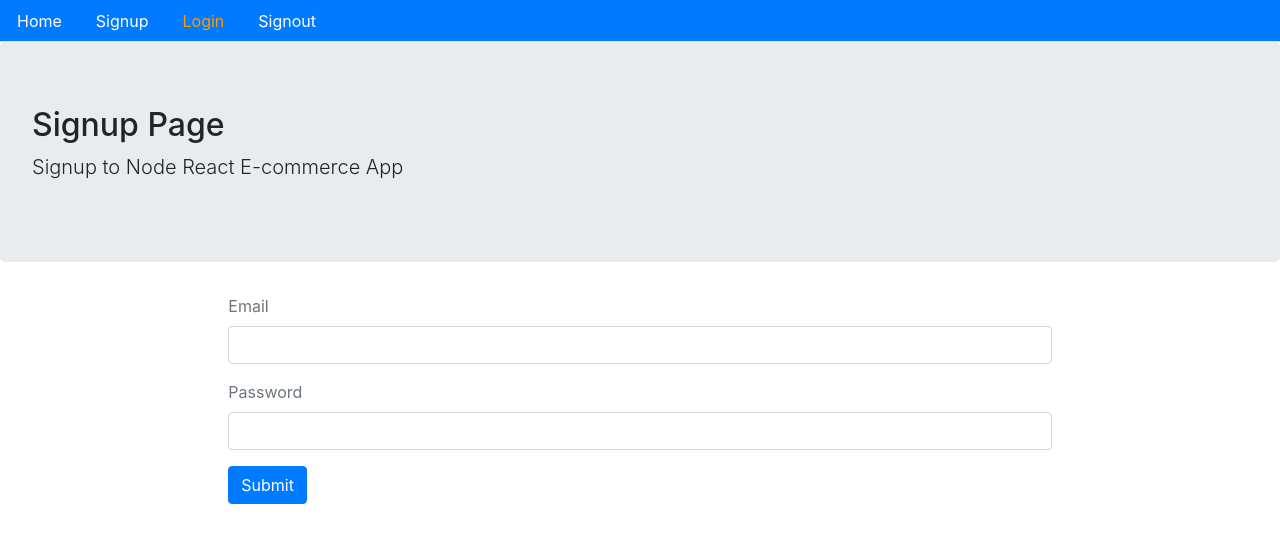
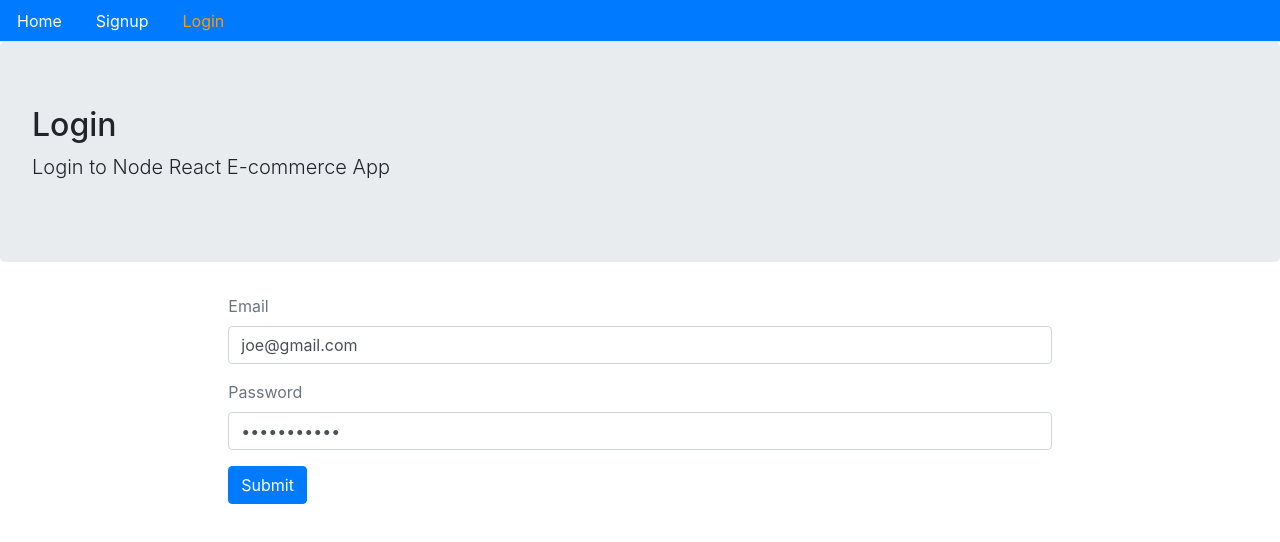
Before and after one commit to kluu1/Bookstore, a React (Create React App) app in the folder client/: page /login in a window 1280 px wide. Shown: the top 542 px of the page. Built offline with nearby package versions, Linux system fonts and the light colour scheme; no server answers.

Commit message:
implemented signin logout frontend

```diff
--- a/client/src/auth/index.js
+++ b/client/src/auth/index.js
@@ -32,6 +32,13 @@ export const authenticate = (data, next) => {
   }
 };
 
+export const isAuthenticated = () => {
+  const token = localStorage.getItem('jwt');
+  if (typeof window == 'undefined') return false;
+  if (!token) return false;
+  return JSON.parse(token);
+};
+
 export const signout = (next) => {
   if (typeof window !== 'undefined') {
     localStorage.removeItem('jwt');
--- a/client/src/core/Menu.js
+++ b/client/src/core/Menu.js
@@ -1,6 +1,6 @@
-import React from 'react';
+import React, { Fragment } from 'react';
 import { Link, withRouter } from 'react-router-dom';
-import { signout } from '../auth';
+import { signout, isAuthenticated } from '../auth';
 
 const isActive = (history, path) => {
   if (history.location.pathname === path) {
@@ -9,35 +9,43 @@ const isActive = (history, path) => {
   return { color: '#fff' };
 };
 
-const Menu = ({history}) => (
+const Menu = ({ history }) => (
   <div>
-    <ul className='nav nav-tabs bg-primary'>
-      <li className='nav-item'>
-        <Link className='nav-link' style={isActive(history, '/')} to='/'>
+    <ul className="nav nav-tabs bg-primary">
+      <li className="nav-item">
+        <Link className="nav-link" style={isActive(history, '/')} to="/">
           Home
         </Link>
       </li>
-      <li className='nav-item'>
+      {!isAuthenticated() && (
+        <Fragment>
+          <li className="nav-item">
             <Link
-          className='nav-link'
+              className="nav-link"
               style={isActive(history, '/signup')}
-          to='/signup'>
+              to="/signup"
+            >
               Signup
             </Link>
           </li>
-      <li className='nav-item'>
+          <li className="nav-item">
             <Link
-          className='nav-link'
+              className="nav-link"
               style={isActive(history, '/login')}
-          to='/login'>
+              to="/login"
+            >
               Login
             </Link>
           </li>
-      <li className='nav-item'>
+        </Fragment>
+      )}
+      {isAuthenticated() && (
+        <li className="nav-item">
           <span
-          className='nav-link'
-          style={{cursor: 'pointer', color: '#fff'}}
-          onClick={() => signout(() => {
+            className="nav-link"
+            style={{ cursor: 'pointer', color: '#fff' }}
+            onClick={() =>
+              signout(() => {
                 history.push('/');
               })
             }
@@ -45,6 +53,7 @@ const Menu = ({history}) => (
             Signout
           </span>
         </li>
+      )}
     </ul>
   </div>
 );
--- a/client/src/user/Login.js
+++ b/client/src/user/Login.js
@@ -1,12 +1,12 @@
 import React, { useState } from 'react';
 import { Redirect } from 'react-router-dom';
 import Layout from '../core/Layout';
-import { login } from '../auth';
+import { login, authenticate } from '../auth';
 
 const Login = () => {
   const [values, setValues] = useState({
-    email: '',
-    password: '',
+    email: 'joe@gmail.com',
+    password: 'password123',
     error: '',
     loading: false,
     redirectToReferrer: false
@@ -28,10 +28,12 @@ const Login = () => {
     event.preventDefault();
     setValues({ ...values, error: false, loading: true });
     try {
-      await login({ email, password });
-      setValues({
-        ...values,
-        redirectToReferrer: true
+      const user = await login({ email, password });
+      authenticate(user.data, () => {
+        setValues({
+          ...values,
+          redirectToReferrer: true
+        });
       });
     } catch (err) {
       setValues({
@@ -89,8 +91,8 @@ const Login = () => {
 
   return (
     <Layout
-      title="Signup Page"
-      description="Signup to Node React E-commerce App"
+      title="Login"
+      description="Login to Node React E-commerce App"
       className="container col-md-8 offset-md-2"
     >
       {showLoading()}
```
Lines whose indentation alone changed are shown as unchanged.
